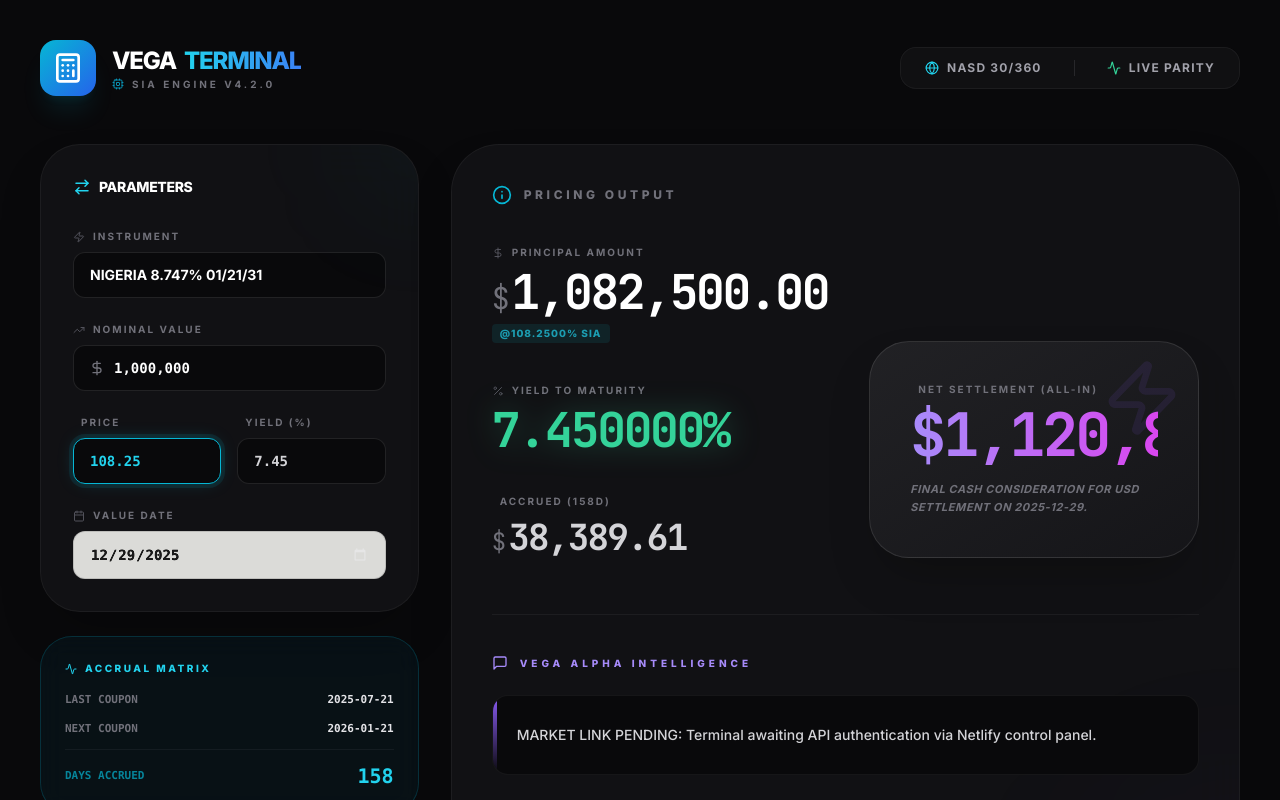
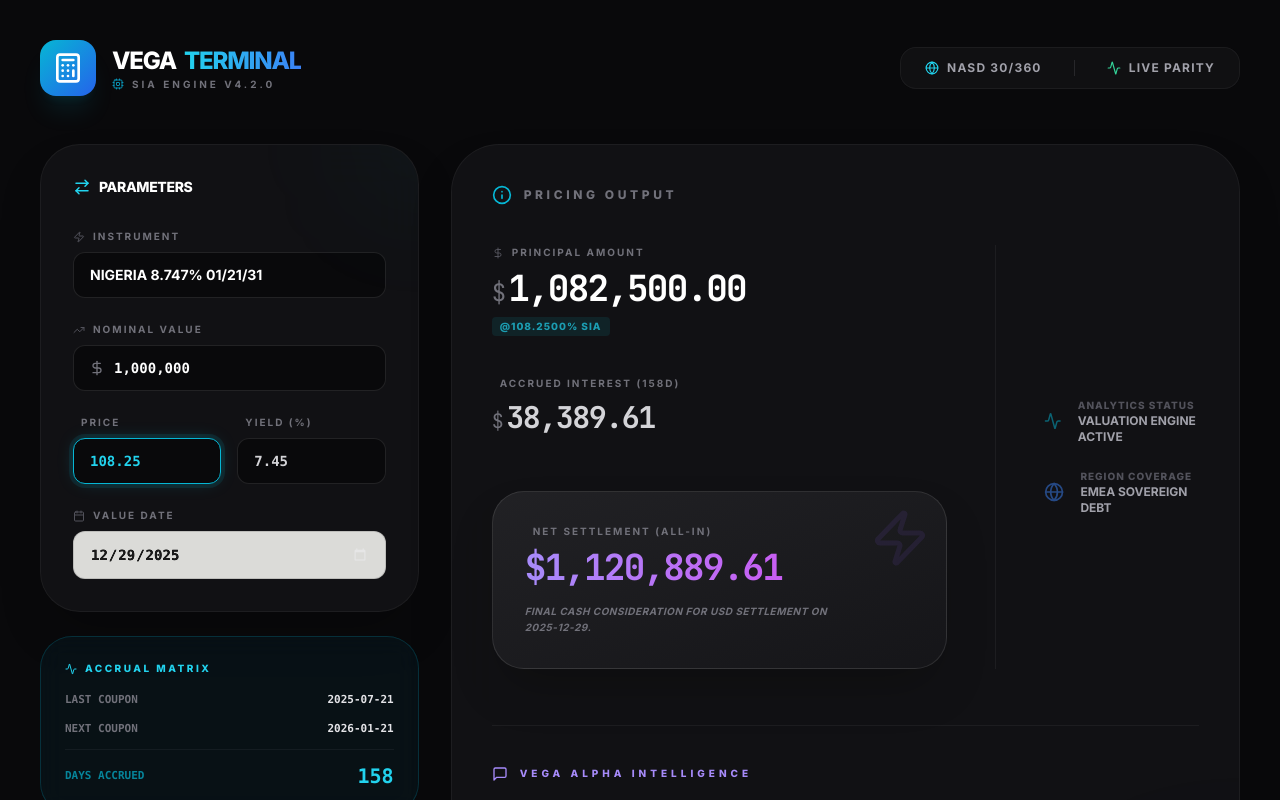
Before and after one commit to auduatiku-lab/Vegaterminal2, a React (Vite) app: page / in a window 1280 px wide. Shown: the top 800 px of the page. Built offline with nearby package versions, Linux system fonts and the light colour scheme.

Commit message:
fix: Improve currency formatting
Updates the `formatCurrency` function to strictly format numbers to two decimal places with thousands separators. This ensures consistency, displaying ".00" even for whole numbers and correctly handles edge cases like undefined or NaN values.

```diff
--- a/App.tsx
+++ b/App.tsx
@@ -13,14 +13,13 @@ import {
   DollarSign,
   Activity,
   Zap,
-  Percent,
   MessageSquare,
   TrendingUp,
   Cpu
 } from 'lucide-react';
 
 const App: React.FC = () => {
-  const [selectedBondId, setSelectedBondId] = useState<string>(BONDS[1].id); // Start with NG-2036
+  const [selectedBondId, setSelectedBondId] = useState<string>(BONDS[1].id);
   const [settlementDate, setSettlementDate] = useState<string>("2025-12-29");
   const [faceValueStr, setFaceValueStr] = useState<string>("1,000,000");
   const [cleanPriceStr, setCleanPriceStr] = useState<string>("108.25");
@@ -99,8 +98,16 @@ const App: React.FC = () => {
     triggerInsight();
   }, [selectedBondId]);
 
+  /**
+   * Strictly formats numbers to 2 decimal places with thousands separators.
+   * Forces .00 even if the value is a whole number.
+   */
   const formatCurrency = (val: number) => {
-    return val.toLocaleString(undefined, { minimumFractionDigits: 2, maximumFractionDigits: 2 });
+    if (val === undefined || val === null || isNaN(val)) return "0.00";
+    const fixedVal = val.toFixed(2);
+    const [intPart, decimalPart] = fixedVal.split(".");
+    const formattedInt = intPart.replace(/\B(?=(\d{3})+(?!\d))/g, ",");
+    return `${formattedInt}.${decimalPart}`;
   };
 
   const FormLabel: React.FC<{ label: string; icon?: React.ReactNode }> = ({ label, icon }) => (
@@ -254,12 +261,12 @@ const App: React.FC = () => {
               <span className="text-xs font-black uppercase tracking-[0.3em] text-zinc-500">Pricing Output</span>
             </div>
 
-            <div className="grid grid-cols-1 md:grid-cols-2 gap-12">
-              <div className="space-y-10">
+            <div className="grid grid-cols-1 md:grid-cols-12 gap-12">
+              <div className="md:col-span-8 space-y-10">
                 <div>
                   <FormLabel label="Principal Amount" icon={<DollarSign size={12} />} />
-                  <div className="text-5xl font-black mono text-white tracking-tighter">
-                    <span className="text-zinc-500 text-3xl font-medium mr-1">$</span>
+                  <div className="text-3xl md:text-4xl font-black mono text-white tracking-tighter break-all">
+                    <span className="text-zinc-500 text-2xl font-medium mr-1">$</span>
                     {formatCurrency(results.principalAmount)}
                   </div>
                   <div className="text-[10px] text-cyan-400/70 mt-2 uppercase font-black tracking-widest bg-cyan-500/10 inline-block px-2 py-0.5 rounded">
@@ -268,36 +275,48 @@ const App: React.FC = () => {
                 </div>
 
                 <div>
-                  <FormLabel label="Yield to Maturity" icon={<Percent size={12} />} />
-                  <div className="text-5xl font-black mono text-emerald-400 tracking-tighter drop-shadow-[0_0_15px_rgba(52,211,153,0.3)]">
-                    {(parseFloat(yieldStr) || 0).toFixed(6)}%
+                  <FormLabel label={`Accrued Interest (${results.daysAccrued}d)`} />
+                  <div className="text-2xl md:text-3xl font-black mono text-zinc-300 tracking-tighter break-all">
+                    <span className="text-zinc-500 text-xl font-medium mr-1">$</span>
+                    {formatCurrency(results.accruedAmount)}
                   </div>
                 </div>
 
-                <div>
-                  <FormLabel label={`Accrued (${results.daysAccrued}d)`} />
-                  <div className="text-4xl font-black mono text-zinc-300 tracking-tighter">
-                    <span className="text-zinc-500 text-2xl font-medium mr-1">$</span>
-                    {formatCurrency(results.accruedAmount)}
+                <div className="pt-4">
+                  <div className="bg-gradient-to-br from-zinc-800/80 to-zinc-900/80 border border-white/10 rounded-[2rem] p-8 relative overflow-hidden group shadow-2xl transition-all hover:scale-[1.01] hover:shadow-violet-500/10">
+                    <div className="absolute top-0 right-0 p-4 opacity-10 group-hover:opacity-20 transition-opacity">
+                      <Zap size={60} className="text-violet-500" />
+                    </div>
+                    <div className="relative z-10">
+                      <FormLabel label="Net Settlement (All-in)" />
+                      <div className="text-3xl md:text-4xl font-black mono text-transparent bg-clip-text bg-gradient-to-r from-violet-400 to-fuchsia-500 mb-4 tracking-tighter break-all">
+                        ${formatCurrency(results.totalConsideration)}
+                      </div>
+                      <p className="text-[10px] text-zinc-500 font-bold leading-relaxed max-w-xs uppercase tracking-wider italic">
+                        Final cash consideration for {activeBond.currency} settlement on {settlementDate}.
+                      </p>
+                    </div>
                   </div>
                 </div>
               </div>
 
-              <div className="flex flex-col justify-end">
-                <div className="bg-gradient-to-br from-zinc-800/80 to-zinc-900/80 border border-white/10 rounded-[2.5rem] p-10 relative overflow-hidden group shadow-2xl transition-all hover:scale-[1.01] hover:shadow-violet-500/10">
-                  <div className="absolute top-0 right-0 p-4 opacity-10 group-hover:opacity-20 transition-opacity">
-                    <Zap size={80} className="text-violet-500" />
-                  </div>
-                  <div className="relative z-10">
-                    <FormLabel label="Net Settlement (All-in)" />
-                    <div className="text-6xl font-black mono text-transparent bg-clip-text bg-gradient-to-r from-violet-400 to-fuchsia-500 mb-4 tracking-tighter">
-                      ${formatCurrency(results.totalConsideration)}
+              <div className="md:col-span-4 hidden md:flex flex-col justify-center border-l border-white/5 pl-12">
+                 <div className="space-y-6">
+                    <div className="flex items-center gap-4 text-zinc-500">
+                       <Activity size={24} className="text-cyan-500 opacity-50" />
+                       <div>
+                         <p className="text-[10px] font-black uppercase tracking-widest text-zinc-600">Analytics Status</p>
+                         <p className="text-xs font-bold text-zinc-400">VALUATION ENGINE ACTIVE</p>
+                       </div>
                     </div>
-                    <p className="text-[11px] text-zinc-500 font-bold leading-relaxed max-w-xs uppercase tracking-wider italic">
-                      Final cash consideration for {activeBond.currency} settlement on {settlementDate}.
-                    </p>
-                  </div>
-                </div>
+                    <div className="flex items-center gap-4 text-zinc-500">
+                       <Globe size={24} className="text-blue-500 opacity-50" />
+                       <div>
+                         <p className="text-[10px] font-black uppercase tracking-widest text-zinc-600">Region Coverage</p>
+                         <p className="text-xs font-bold text-zinc-400">EMEA SOVEREIGN DEBT</p>
+                       </div>
+                    </div>
+                 </div>
               </div>
             </div>
 
```
